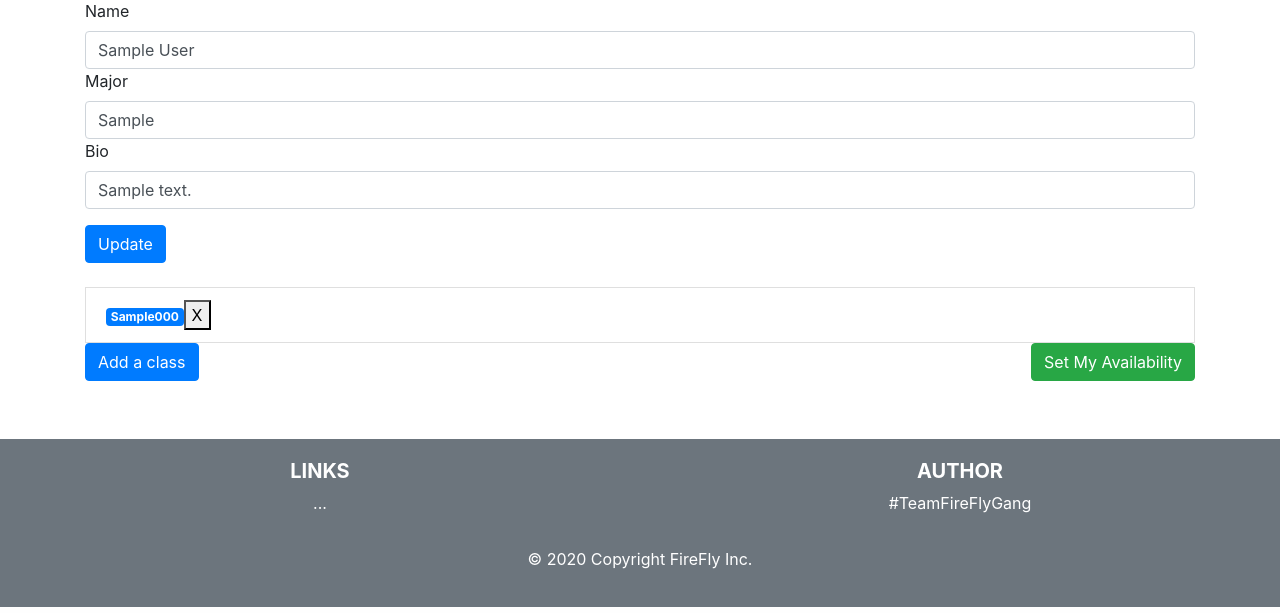
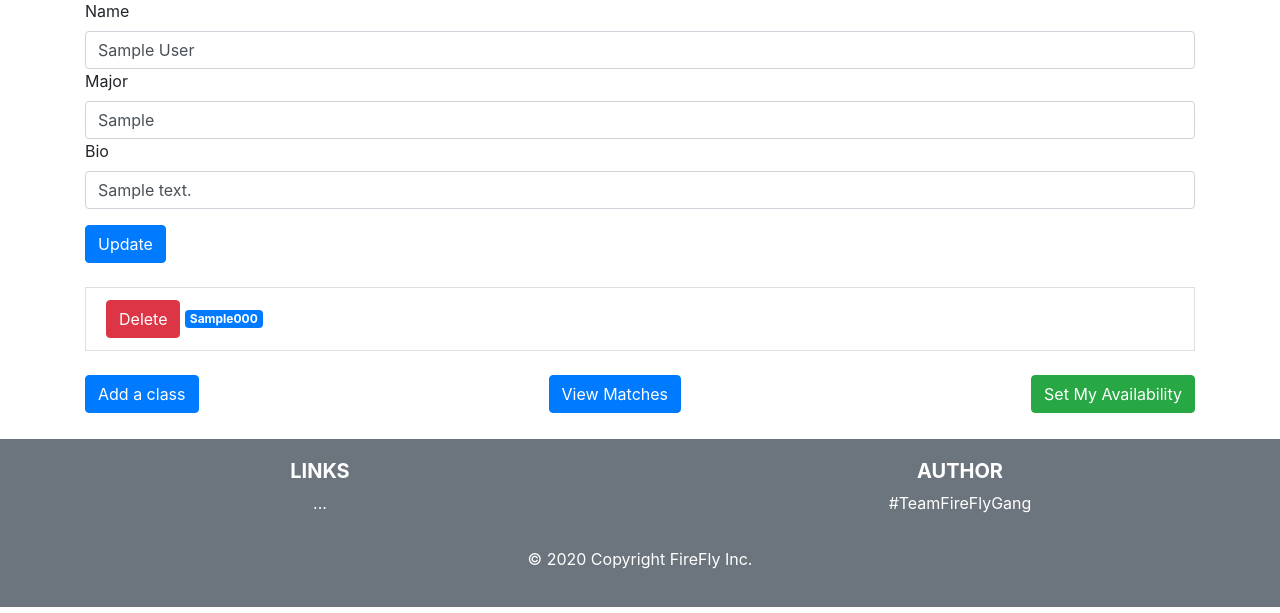
Before and after one commit to jrichbart/CS3240-Project, a Django app: page /profile/ in a window 1280 px wide. Shown: the part 193-806 px from the top of the page. Run offline with Django 3.2, Linux system fonts and the light colour scheme; a user stored in the database is signed in; tables that the repository leaves empty hold one stand-in row (values such as "Sample post"); some libraries are stand-ins or nearby versions.

Commit message:
added button for view buddies and styled delete course button

```diff
--- a/userAccount/templates/userAccount/accountForm.html
+++ b/userAccount/templates/userAccount/accountForm.html
@@ -39,7 +39,7 @@
           {% for course in courses %}
           <form action="{% url 'userAccount:delete_course' %}" id = "delete_course" method="post">
             {% csrf_token %}
-            <li class="list-group-item"><span class="badge badge-primary">{{ course.mnemonic }}{{ course.number }}</span><button type="submit" name="delete_item" value="{{ course.pk }}">X</button></li>
+            <li class="list-group-item"><button type="submit" class="btn btn-danger" name="delete_item" value="{{ course.pk }}">Delete</button> <span class="badge badge-primary">{{ course.mnemonic }}{{ course.number }}</span></li>
           </form>
           {% endfor %}
         </div>
@@ -47,10 +47,11 @@
         <div class="container">
         <p>No courses have been added to the account.</p>
       </div>
+      {% endif %}
       <br>
-      {% endif %}
       <div style="display: flex; justify-content: space-between; align-items: center;">
         <a class="btn btn-primary" href="{% url 'userAccount:course_form' %}">Add a class</a>
+        <a class="btn btn-primary" href="{% url 'userAccount:course_form' %}">View Matches</a>
         <a class="btn btn-success" href="{% url 'userAccount:has_availability' %}">Set My Availability</a>
       </div>
       </div>
--- a/userAccount/urls.py
+++ b/userAccount/urls.py
@@ -12,5 +12,6 @@ urlpatterns = [
     path('delete/', views.delete_course, name='delete_course'),
     path('find/availability/', views.has_availability, name='has_availability'),
     path('availability/', views.view_availability, name="view_availability"),
-    path('availability/save', views.save_availability, name="save_availability")
+    path('availability/save', views.save_availability, name="save_availability"),
+    path('buddies/', views.view_buddies, name='view_buddies'),
 ]
--- a/userAccount/views.py
+++ b/userAccount/views.py
@@ -164,3 +164,6 @@ def delete_course(request):
         else:
             messages.add_message(request, messages.ERROR, "Login before attempting to view account")
             return HttpResponseRedirect(reverse('login:login'))
+
+def view_buddies(request):
+    pass
```
